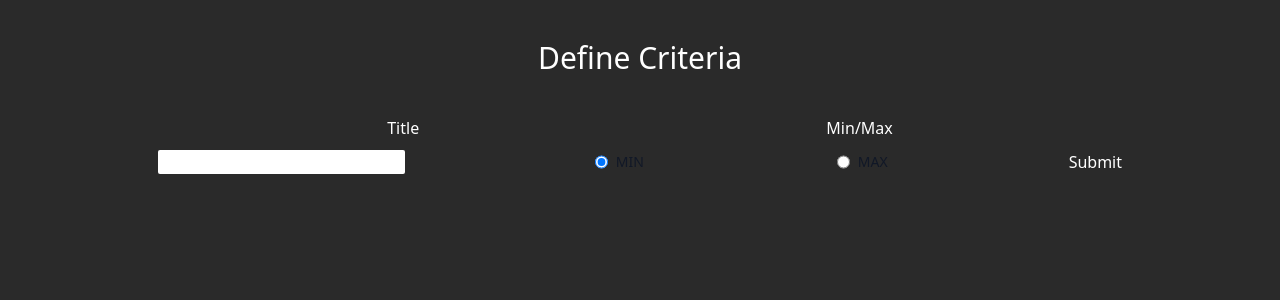
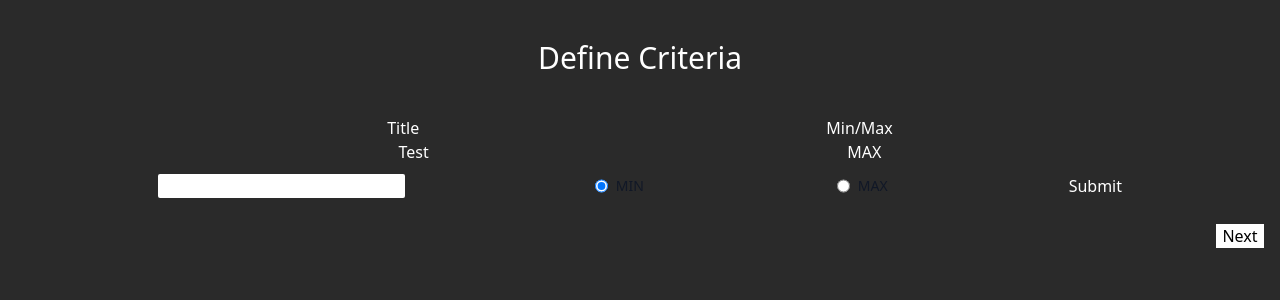
Before and after one commit to alex-nemeth/evalutron, an Angular app: page / in a window 1280 px wide. Shown: the top 300 px of the page. Built offline with nearby package versions, Linux system fonts and the light colour scheme.

Commit message:
Define Criteria typing

```diff
--- a/src/app/components/define-criteria/define-criteria.component.html
+++ b/src/app/components/define-criteria/define-criteria.component.html
@@ -7,8 +7,7 @@
     <p class="text-center">Min/Max</p>
 </div>
 
-<div>
-    <div *ngFor="let criteria of criteriaArray">
+<div class="flex justify-evenly gap-5" *ngFor="let criteria of criteriaArray">
     <p> {{ criteria.title }} </p>
     <p> {{ criteria.minmax }} </p>
 </div>
@@ -27,7 +26,6 @@
             type="radio"
             value="MIN"
             name="minmax"
-                checked
             class="w-4 h-4 text-blue-600 bg-gray-100 border-gray-300 focus:ring-blue-500 dark:focus:ring-blue-600 dark:ring-offset-gray-700 dark:focus:ring-offset-gray-700 focus:ring-2 dark:bg-gray-600 dark:border-gray-500">
         <label class="w-full py-3 ms-2 text-sm font-medium text-gray-900 dark:text-gray-300">
             MIN
@@ -47,4 +45,7 @@
     </div>
     <button type="submit">Submit</button>
 </form>
-</div>
+
+<div class="flex flex-row-reverse m-4">
+<button
+    class="border-black bg-white text-black w-12 font-medium">Next</button></div>
--- a/src/app/components/define-criteria/define-criteria.component.ts
+++ b/src/app/components/define-criteria/define-criteria.component.ts
@@ -8,8 +8,8 @@ import {
 } from '@angular/forms';
 
 interface ICriteria {
-  title: any;
-  minmax: any;
+  title: string;
+  minmax: string;
 }
 
 @Component({
@@ -20,17 +20,23 @@ interface ICriteria {
   styleUrl: './define-criteria.component.css',
 })
 export class DefineCriteriaComponent {
-  criteriaArray: any[] = [];
+  criteriaArray: ICriteria[] = [
+    {
+      title: 'Test',
+      minmax: 'MAX',
+    },
+  ];
 
   formGroup = new FormGroup({
-    title: new FormControl('', [Validators.minLength(3)]),
+    title: new FormControl('', [Validators.required]),
     minmax: new FormControl('MIN', [Validators.required]),
   });
 
   addCriteria() {
     if (this.formGroup.valid) {
-      this.criteriaArray.push(this.formGroup.value);
+      this.criteriaArray.push(this.formGroup.value as ICriteria);
       this.formGroup.reset();
+      this.formGroup.controls.minmax.setValue('MIN');
     }
   }
 }
```
Lines whose indentation alone changed are shown as unchanged.
